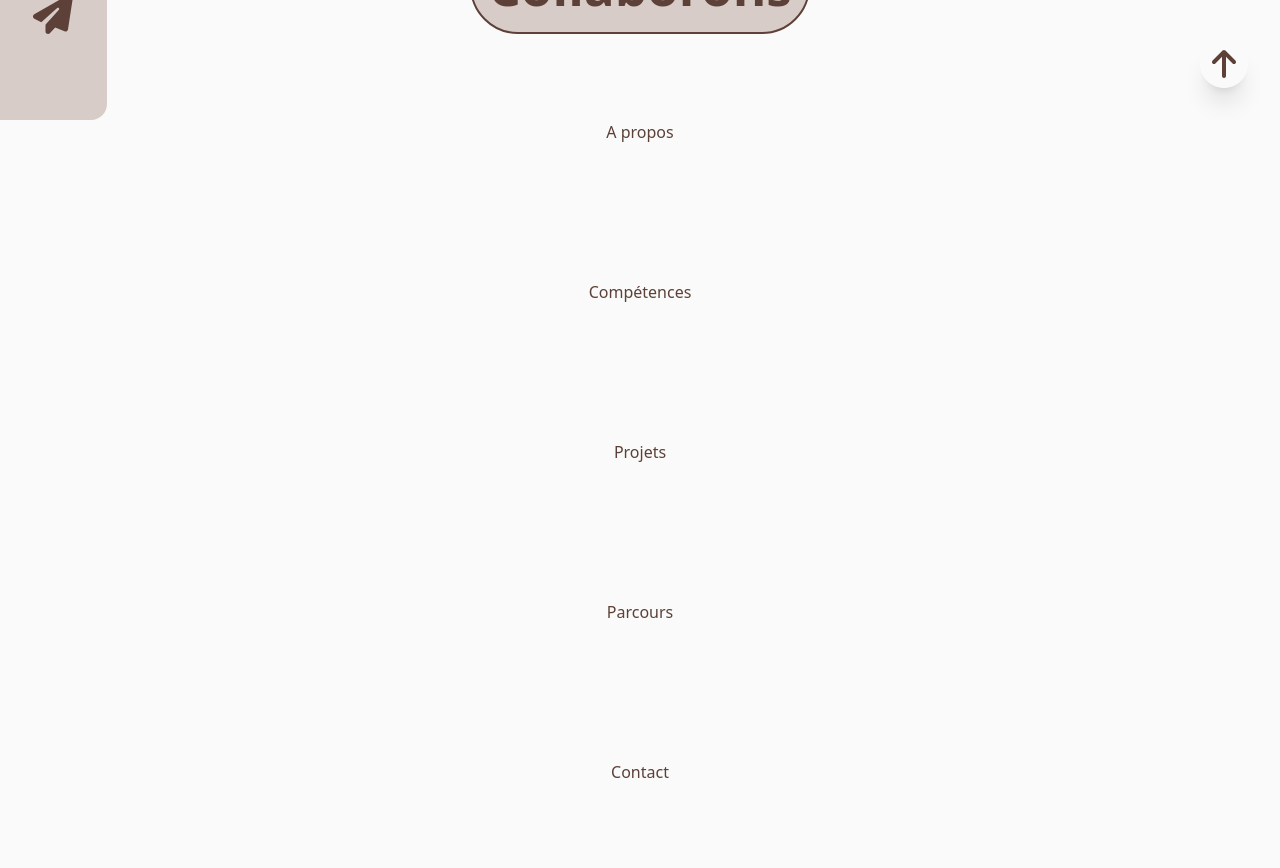
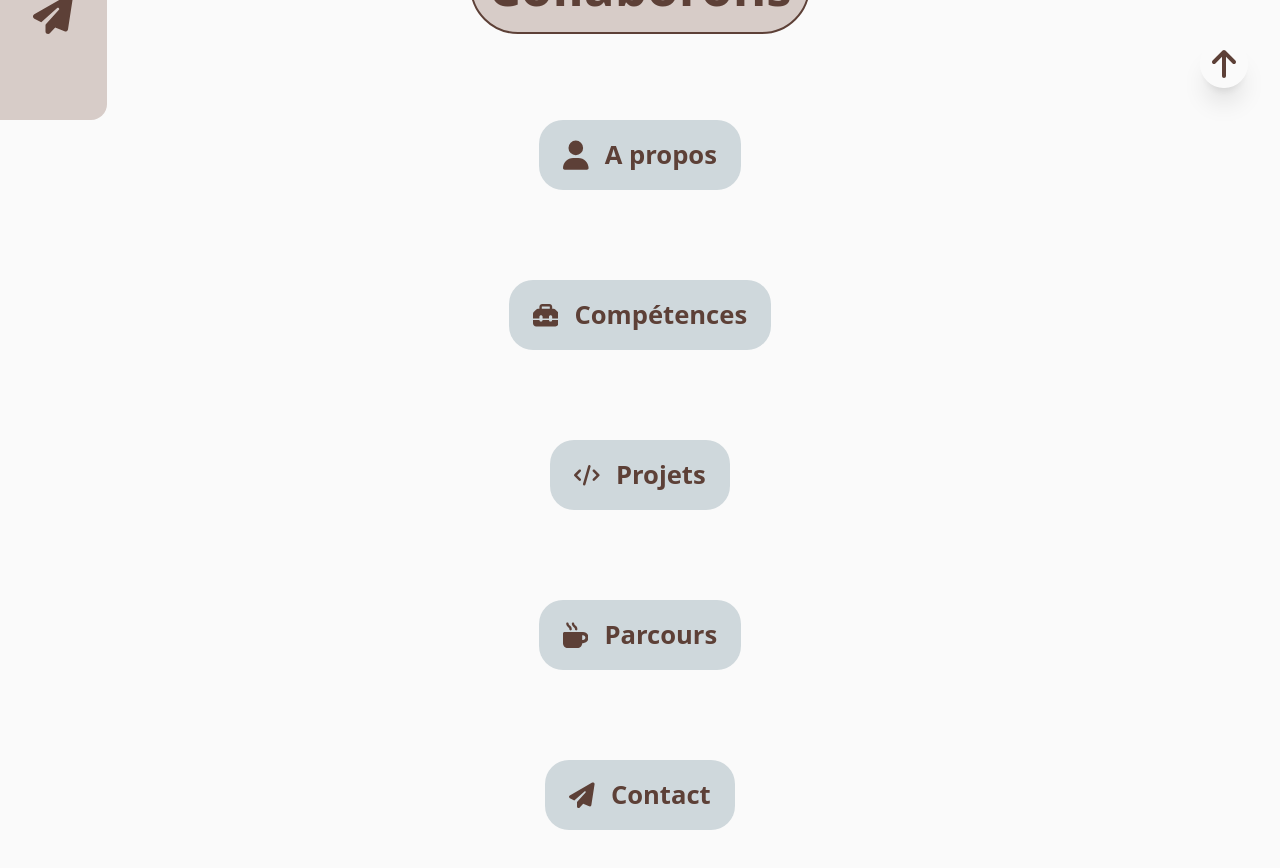
Before and after one commit to Missfantaxya/mon-portfolio, a Next.js app: page / in a window 1280 px wide. Shown: the part 680-1548 px from the top of the page. Built offline with nearby package versions, Linux system fonts and the light colour scheme.

Commit message:
test Sections composant

```diff
--- /dev/null
+++ b/src/components/molecules/SectionTitle.jsx
@@ -0,0 +1,15 @@
+function SectionTitle({ title, Icon }) {
+  return (
+    <div className="w-dvh flex flex-raw space-x-4 bg-secondary rounded-3xl px-6 py-4">
+      <Icon
+        className="portrait:w-[2vh] landscape:w-[2vw]"
+        color="currentColor"
+      />
+      <h2 className="portrait:text-[3vh] landscape:text-[2vw] font-semibold">
+        {title}
+      </h2>
+    </div>
+  )
+}
+
+export default SectionTitle
--- a/src/components/organisms/About.jsx
+++ b/src/components/organisms/About.jsx
@@ -1,5 +1,9 @@
 function About() {
-  return <section id="about">A propos</section>
+  return (
+    <section id="about" className="h-dvh">
+      A propos
+    </section>
+  )
 }
 
 export default About
--- a/src/components/organisms/Contact.jsx
+++ b/src/components/organisms/Contact.jsx
@@ -1,5 +1,9 @@
 function Contact() {
-  return <section id="contact">Contact</section>
+  return (
+    <section id="contact" className="h-dvh">
+      Contact
+    </section>
+  )
 }
 
 export default Contact
--- a/src/components/organisms/Course.jsx
+++ b/src/components/organisms/Course.jsx
@@ -1,5 +1,9 @@
 function Course() {
-  return <section id="course">Parcours</section>
+  return (
+    <section id="course" className="h-dvh">
+      Parcours
+    </section>
+  )
 }
 
 export default Course
--- a/src/components/organisms/Projects.jsx
+++ b/src/components/organisms/Projects.jsx
@@ -1,4 +1,8 @@
 function Projects() {
-  return <section id="projects">Projets</section>
+  return (
+    <section id="projects" className="h-dvh">
+      Projets
+    </section>
+  )
 }
 export default Projects
--- /dev/null
+++ b/src/components/organisms/Sections.jsx
@@ -0,0 +1,31 @@
+//Sections
+
+import SectionTitle from '../molecules/SectionTitle'
+import IconUser from '@/components/atoms/IconUser'
+import IconTools from '@/components/atoms/IconTools'
+import IconCode from '@/components/atoms/IconCode'
+import IconMug from '@/components/atoms/IconMug'
+import IconPaperPlane from '@/components/atoms/IconPaperPlane'
+
+const sections = [
+  { title: 'A propos', id: 'about', Icon: IconUser },
+  { title: 'Compétences', id: 'skills', Icon: IconTools },
+  { title: 'Projets', id: 'project', Icon: IconCode },
+  { title: 'Parcours', id: 'course', Icon: IconMug },
+  { title: 'Contact', id: 'contact', Icon: IconPaperPlane }
+]
+
+function Sections({ children }) {
+  return (
+    <>
+      {sections.map(({ title, id, Icon }) => (
+        <section id={id} className="h-dvh">
+          <SectionTitle title={title} Icon={Icon} />
+          {children}
+        </section>
+      ))}
+    </>
+  )
+}
+
+export default Sections
--- a/src/components/organisms/Skills.jsx
+++ b/src/components/organisms/Skills.jsx
@@ -1,5 +1,9 @@
 function Skills() {
-  return <section id="skills">Compétences</section>
+  return (
+    <section id="skills" className="h-dvh">
+      Compétences
+    </section>
+  )
 }
 
 export default Skills
--- a/src/components/templates/Layout.jsx
+++ b/src/components/templates/Layout.jsx
@@ -2,16 +2,19 @@
 import ScrollToTop from '@/components/molecules/ScrollToTop'
 import ThemeSwitcher from '@/components/molecules/ThemeSwitcher'
 import Header from '@/components/organisms/Header'
+import Sections from '@/components/organisms/Sections'
+
+//TODO voir pour mettre les chidren correctement car dans index c'est pas bon
 
 function Layout({ children }) {
   return (
     <>
-      <Header className="relative min-h-screen" />
+      <Header className="relative h-dvh" />
       <main
-        className={`flex min-h-screen flex-col items-center justify-between md:px-24`}
+        className={`flex h-dvh flex-col items-center justify-between md:px-24`}
       >
         <ThemeSwitcher />
-        {children}
+        <Sections children={children} />
         <ScrollToTop />
       </main>
     </>
--- a/src/pages/index.js
+++ b/src/pages/index.js
@@ -11,13 +11,7 @@ export default function Home() {
     <main
       className={`flex min-h-screen flex-col items-center justify-between px-6 md:px-24`}
     >
-      <Layout>
-        <About />
-        <Skills />
-        <Projects />
-        <Course />
-        <Contact />
-      </Layout>
+      <Layout></Layout>
     </main>
   )
 }
```
